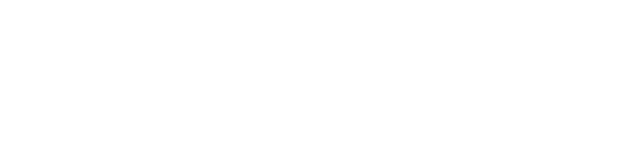
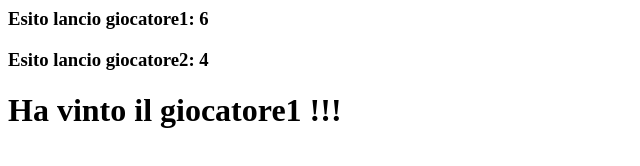
Before and after one commit to ValerioFarina/js-dadi, a plain HTML site: page index.html in a window 1280 px wide. Shown: the whole page, without its empty margins (0-640 px from the left). Drawn offline with Linux system fonts and the light colour scheme.

Commit message:
Trasformati i console.log in messaggi in pagina

```diff
--- a/index.html
+++ b/index.html
@@ -4,7 +4,15 @@
         <title>Gioco dadi</title>
     </head>
     <body>
+        <h3>
+            Esito lancio giocatore1: <span id="roll-dice-1"></span>
+        </h3>
 
+        <h3>
+            Esito lancio giocatore2: <span id="roll-dice-2"></span>
+        </h3>
+
+        <h1 id="winner"></h1>
         <script src="main.js" charset="utf-8"></script>
     </body>
 </html>
--- a/main.js
+++ b/main.js
@@ -11,14 +11,14 @@ var rollDice1 = Math.floor(Math.random() * 6) + 1;
 var rollDice2 = Math.floor(Math.random() * 6) + 1;
 
 // comunico gli esiti dei lanci
-console.log('Esito lancio giocatore1: ' + rollDice1);
-console.log('Esito lancio giocatore2: ' + rollDice2);
+document.getElementById('roll-dice-1').innerHTML = rollDice1;
+document.getElementById('roll-dice-2').innerHTML = rollDice2;
 
 // controllo chi ha vinto: vince chi ottiene dal lancio un numero maggiore
 if (rollDice1 > rollDice2) {
-    console.log('Ha vinto il giocatore1 !!!');
+    document.getElementById('winner').innerHTML = 'Ha vinto il giocatore1 !!!';
 } else if (rollDice2 > rollDice1) {
-    console.log('Ha vinto il giocatore2 !!!');
+    document.getElementById('winner').innerHTML = 'Ha vinto il giocatore2 !!!';
 } else {
-    console.log('Patta !!!');
+    document.getElementById('winner').innerHTML = 'Patta !!!';
 }
```
